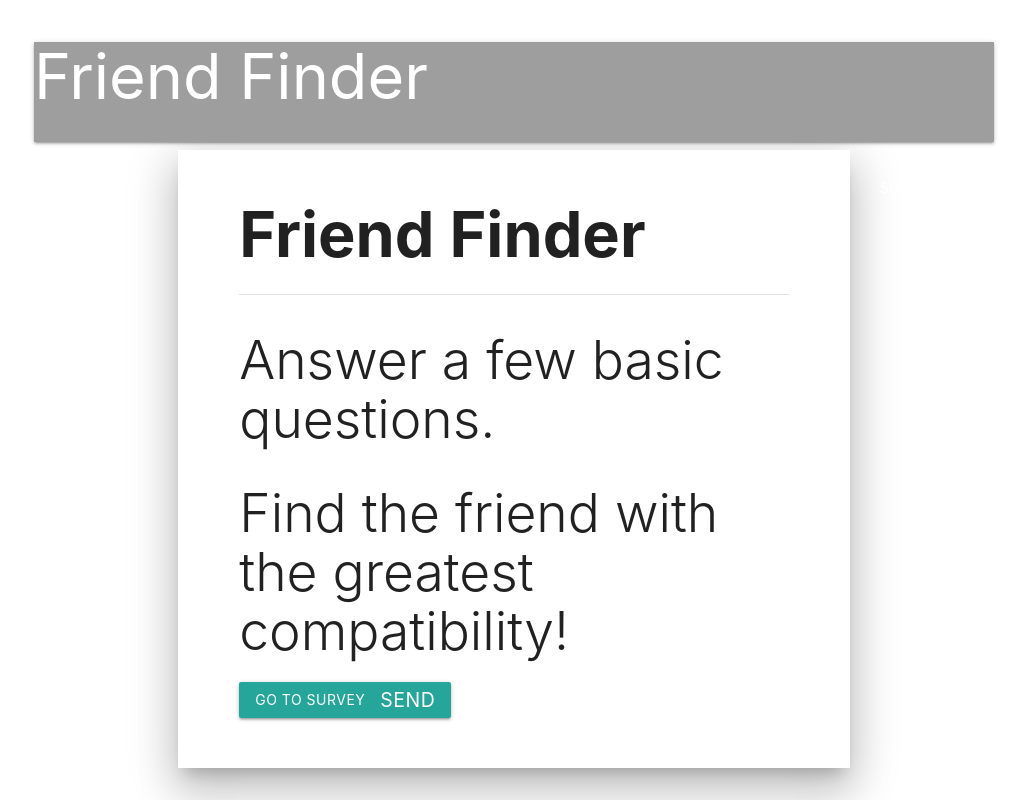
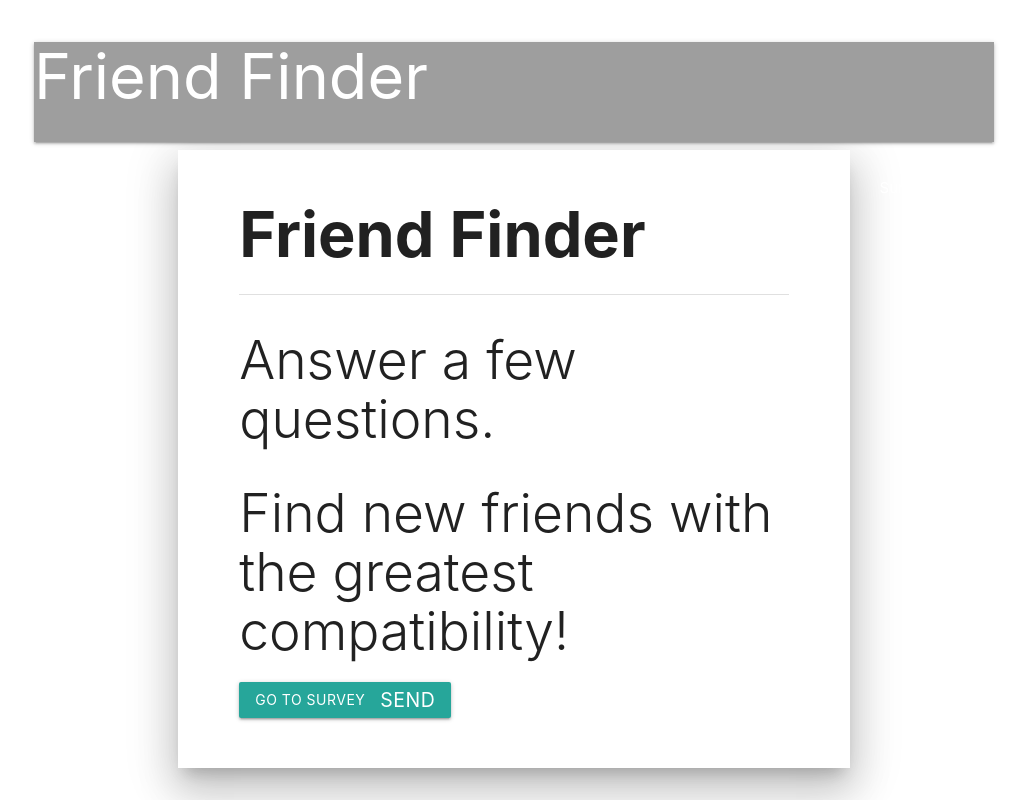
Before and after one commit to vsexton/friend-finder, a plain HTML site: page app/public/home.html in a window 1280 px wide. Shown: the top 800 px of the page, without its empty margins (126-1153 px from the left). Drawn offline with nearby package versions, Linux system fonts and the light colour scheme; some icons are missing.

Commit message:
added read me

```diff
--- a/app/public/home.html
+++ b/app/public/home.html
@@ -42,8 +42,8 @@
 					<div id="mainpanel-content">
 						<h1>Friend Finder</h1>
 						<div class="divider"></div>
-						<h2>Answer a few basic questions.</h2>
-						<h2>Find the friend with the greatest compatibility!</h2>
+						<h2>Answer a few questions.</h2>
+						<h2>Find new friends with the greatest compatibility!</h2>
 						<a href="/survey">
 							<button class="btn waves-effect waves-light" type="submit" name="action">Go to Survey
 								<i class="material-icons right">send</i>
```
Also changed, not shown: README.md, app/public/images/SS1.png (added), app/public/images/SS2.png (added), 4 other files.
